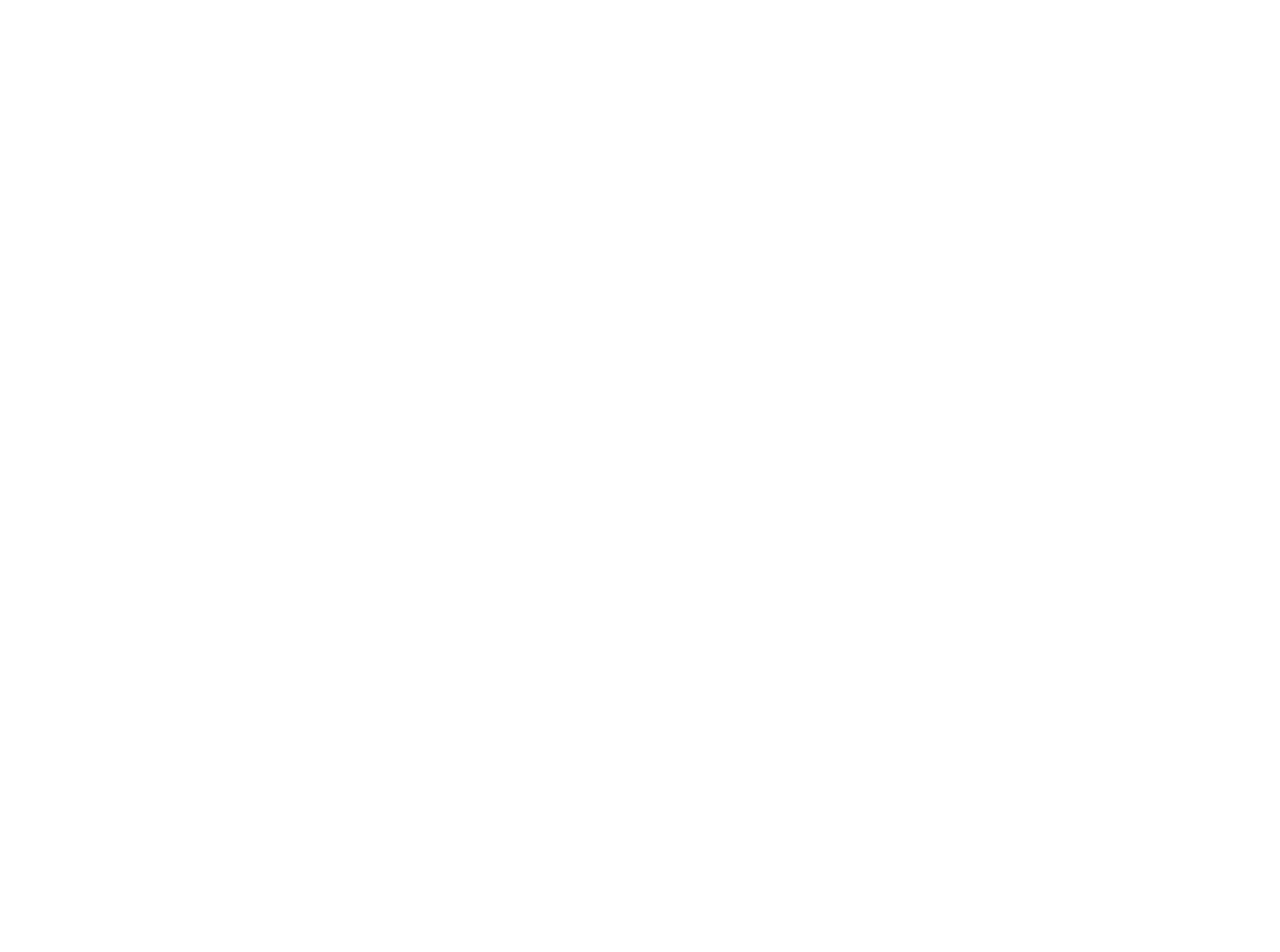
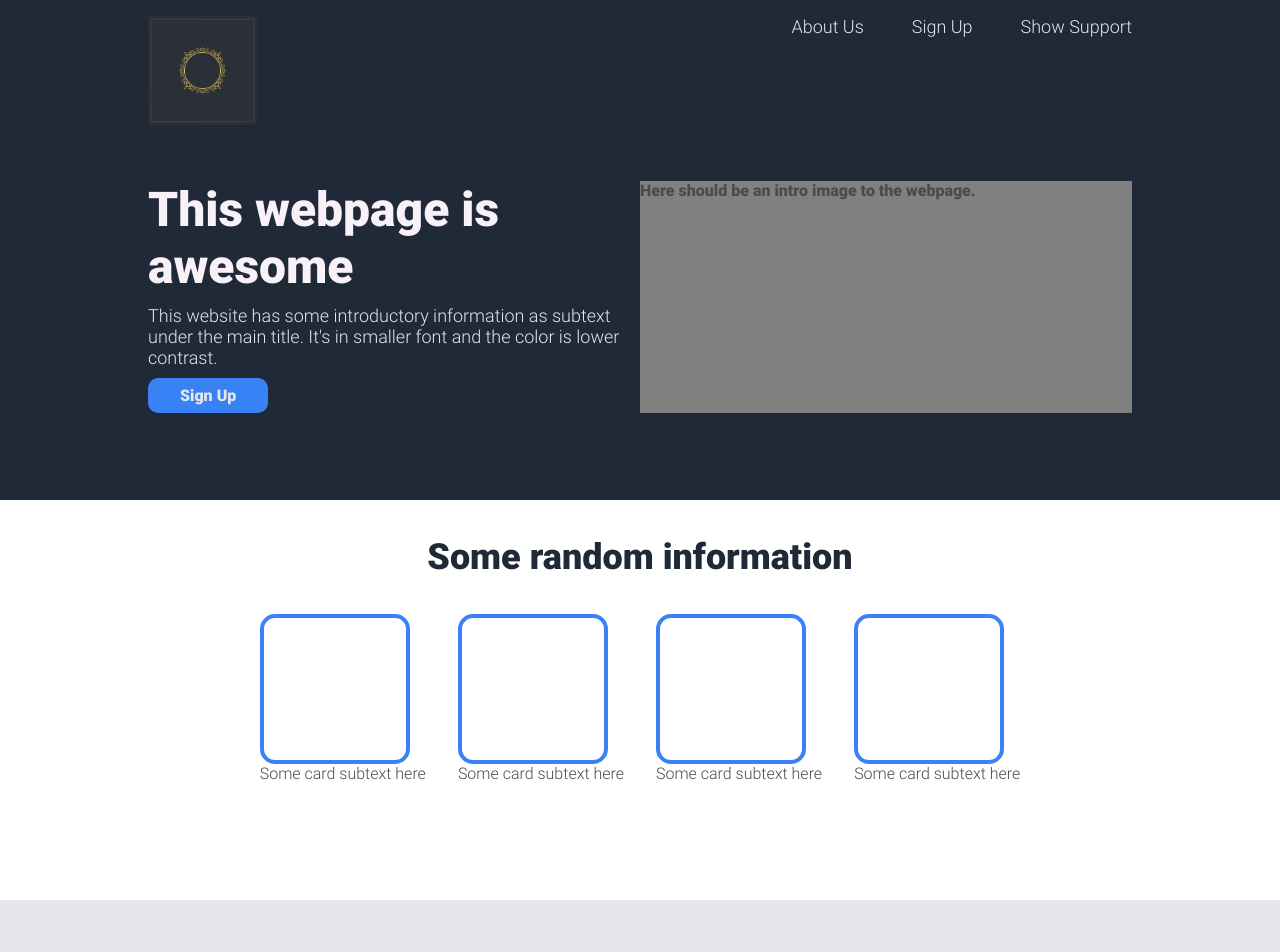
Before and after one commit to jcbob/project-landing-page, a plain HTML site: page index.html in a window 1280 px wide. Shown: the top 952 px of the page. Before the commit the page ends 800 px from the top, so only its background shows below. Drawn offline with Linux system fonts and the light colour scheme.

Commit message:
Create draft number 1

```diff
--- a/index.html
+++ b/index.html
@@ -9,30 +9,64 @@
     <body>
         <div class="main1">
             <div class="header">
+                <div class="left-links">
+                    <div class="header-logo"><img class="header-logo-image" src="images/logo.png"></div>
+                </div>
+                <div class="right-links">
+                    <div class="header-link"><a>About Us</a></div>
+                    <div class="header-link"><a>Sign Up</a></div>
+                    <div class="header-link"><a>Show Support</a></div>
+                </div>
             </div>
-            <div class="website-info">
+            <div class="intro">
+                <div class="webpage-info">
+                    <div class="intro-title">This webpage is awesome</div>
+                    <div class="intro-text">This website has some introductory information as subtext under the main title. It's in smaller font and the color is lower contrast.</div>
+                    <button class="intro-signup-button">Sign Up</button>
+                </div>
+                <div class="intro-image">Here should be an intro image to the webpage.</div>
             </div>
         </div>
 
         <div class="main2">
-            <div class="info-header">
-            </div>
-            <div class="image-cards">
+            <div class="info-header">Some random information</div>
+            <div class="cards-with-images">
+                <div class="card">
+                    <div class="card-image"></div>
+                    <div class="card-text">Some card subtext here</div>
+                </div>
+                <div class="card">
+                    <div class="card-image"></div>
+                    <div class="card-text">Some card subtext here</div>
+                </div>
+                <div class="card">
+                    <div class="card-image"></div>
+                    <div class="card-text">Some card subtext here</div>
+                </div>
+                <div class="card">
+                    <div class="card-image"></div>
+                    <div class="card-text">Some card subtext here</div>
+                </div>
             </div>
         </div>
 
         <div class="main3">
-            <div class="quote">
-            </div>
+            <div class="quote">This is an inspiring quote, or a testimonial from a customer. Maybe it's just filling up space, or maybe people will actually read it. Who knows? All I know is that it looks nice.</div>
+            <div class="author"> - John, a simple guy</div>
         </div>
 
         <div class="main4">
             <div class="signup-end">
+                <div class="left-side">
+                    <div class="attention-title">Call to action! It's time!</div>
+                    <div class="attention-subtext">Sign up for our product by clicking that button right over there!</div>
+                </div>
+                <button class="attention-signup">Sign up</button>
             </div>
         </div>
 
         <div class="footer">
-            <div class="copyright"><div>
+            <div class="copyright">Copyright © The Odin Project 2022<div>
         </div>
     </body>
 </html>
--- a/styles.css
+++ b/styles.css
@@ -0,0 +1,265 @@
+@font-face {
+    font-family: roboto;
+    src: url(Roboto-LightItalic.ttf);
+    font-weight: light;
+    font-style: italic;
+}
+@font-face {
+    font-family: roboto;
+    src: url(Roboto-Light.ttf);
+    font-weight: 300;
+}
+
+@font-face {
+    font-family: roboto;
+    src: url(Roboto-Medium.ttf);
+}
+
+@font-face {
+    font-family: roboto;
+    src: url(Roboto-Black.ttf);
+    font-weight: extra-bold;
+}
+
+
+* {
+    box-sizing: border-box;
+    margin: 0;
+    padding: 0;
+}
+
+body{
+    color: rgb(75, 75, 75);
+    font-family: roboto;
+    font-weight: normal;
+
+    display: flex;
+    flex-direction: column;
+}
+
+/*groups*/
+.main1,
+.footer{
+    background-color: #1F2937;
+}
+
+.main2,
+.main4{
+    background-color: #ffffff;
+}
+
+
+/* main 1*/
+.main1{
+    width: 100%;
+    height: 500px;
+    align-self: stretch;
+
+    display: flex;
+    flex-flow: column nowrap;
+    padding: 16px 148px 100px;
+}
+
+.header{
+    display: flex;
+    justify-content: space-between;
+    padding-bottom: 50px;
+}
+
+.header-logo-image{
+    width: 17%;
+    height: auto;
+}
+
+.left-links{
+    display: flex;
+    font-size: 24px;
+    color: #F9FAF8;
+}
+
+.right-links{
+    font-size: 18px;
+    color: #E5E7EB;
+    font-weight: 300;
+
+    display: flex;
+    gap: 48px;
+}
+
+.intro{
+    display: flex;
+}
+
+.webpage-info{
+    flex:1;
+
+    display: flex;
+    flex-flow: column wrap;
+    align-items: flex-start;
+
+    gap: 10px;
+}
+
+.intro-title{
+    font-size: 48px;
+    font-weight: extra-bold;
+    color: #F9F1F8;
+}
+
+.intro-text{
+    font-size: 18px;
+    color: #e5e7eb;
+    font-weight: 300;
+}
+
+.intro-signup-button{
+    background-color: #3882f6;
+    color: #e5e7eb;
+    border: none;
+
+    border-radius: 10px;
+    padding: 8px 32px;
+
+    font-family: roboto;
+    font-size: 16px;
+}
+
+.intro-image{
+    background-color: grey;
+    flex: 1;
+}
+/* main1 -end */
+
+
+/* main2 */
+.main2{
+    width: 100%;
+    height: 400px;
+    display: flex;
+    flex-flow: column;
+}
+
+.info-header{
+    flex: 1;
+
+    display: flex;
+    justify-content: center;
+    align-items: center;
+
+    font-size: 36px;
+    font-weight: extra-bold;
+    color: #1f2937;
+}
+
+.cards-with-images{
+    flex: 2.5;
+
+    display: flex;
+    justify-content: center;
+    align-items: flex-start;
+    gap: 32px;
+}
+
+.card-image{
+    border: 4px solid #3882f6;
+    border-radius: 15px;
+    width: 150px;
+    height: 150px;
+}
+
+.card-text{
+    font-family: roboto;
+    font-weight: 300;
+}
+/* main2 -end */
+
+
+/* main3 */
+.main3{
+    width: 100%;
+    height: 450px;
+    background-color: #e5e7eb;
+    display: flex;
+    flex-direction: column;
+    justify-content: center;
+    align-items: center;
+    padding: 250px;
+}
+
+.quote{
+    font-size: 36px;
+    font-weight: light;
+    font-style: italic;
+    color: #1f2837;
+}
+
+.author{
+    align-self: flex-end;
+
+    font-size: 21px;
+    color: rgb(44, 44, 44);
+
+    padding: 16px 50px 0 0;
+}
+/* main3 - end */
+
+/* main4 */
+.main4{
+    width: 100%;
+    height: 350px;
+    display: flex;
+    justify-content: center;
+    align-items: center;
+}
+
+.signup-end{
+    width: 70%;
+    height: 45%;
+    background-color: #3882f6;
+    border-radius: 15px;
+
+    display: flex;
+    justify-content: space-around;
+    align-items: center;
+}
+
+.attention-title{
+    font-size: 18px;
+    color: #e5e7eb;
+}
+
+.attention-subtext{
+    font-weight: 300;
+    color: #E5E7EB;
+}
+
+.attention-signup{
+    border: 2px solid #e5e7eb;
+    border-radius: 10px;
+    background-color: #3882f6;
+
+    color: #E5E7EB;
+    padding: 8px 32px;
+
+    font-family: roboto;
+    font-size: 16px;
+}
+/*main4 - end */
+
+/* footer */
+.footer{
+    width: 100%;
+    height: 60px;
+    display: flex;
+
+    justify-content: center;
+    align-items: center;
+}
+
+.copyright{
+    color: #e5e7eb;
+
+    font-size: 12px;
+    font-weight: 300;
+}
+/* footer - end */
```
Also changed, not shown: Roboto-Black.ttf (added), Roboto-Light.ttf (added), Roboto-LightItalic.ttf (added), Roboto-Medium.ttf (added), images/logo.png (added).
